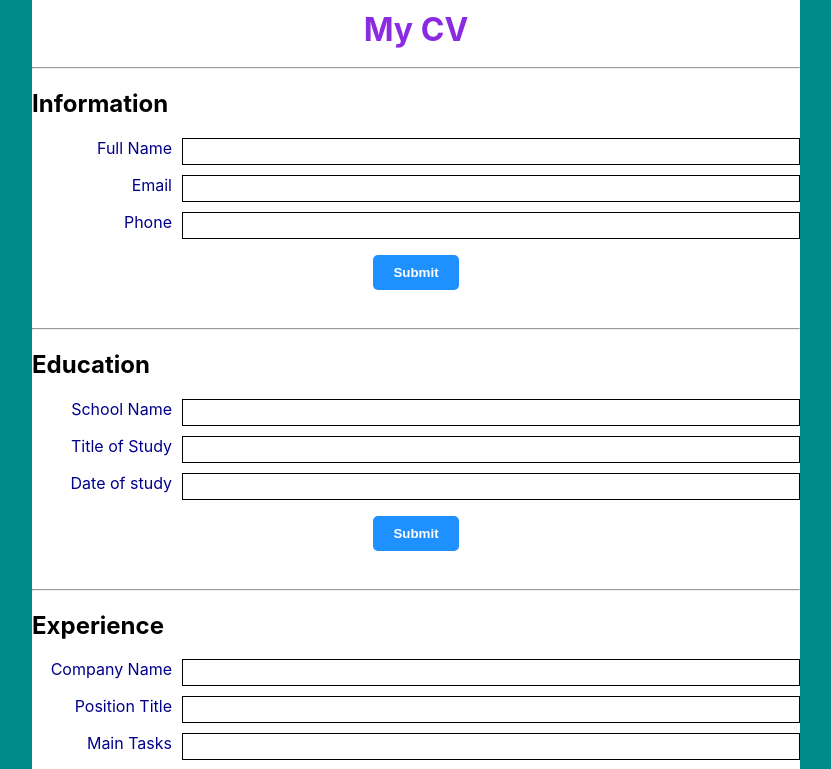
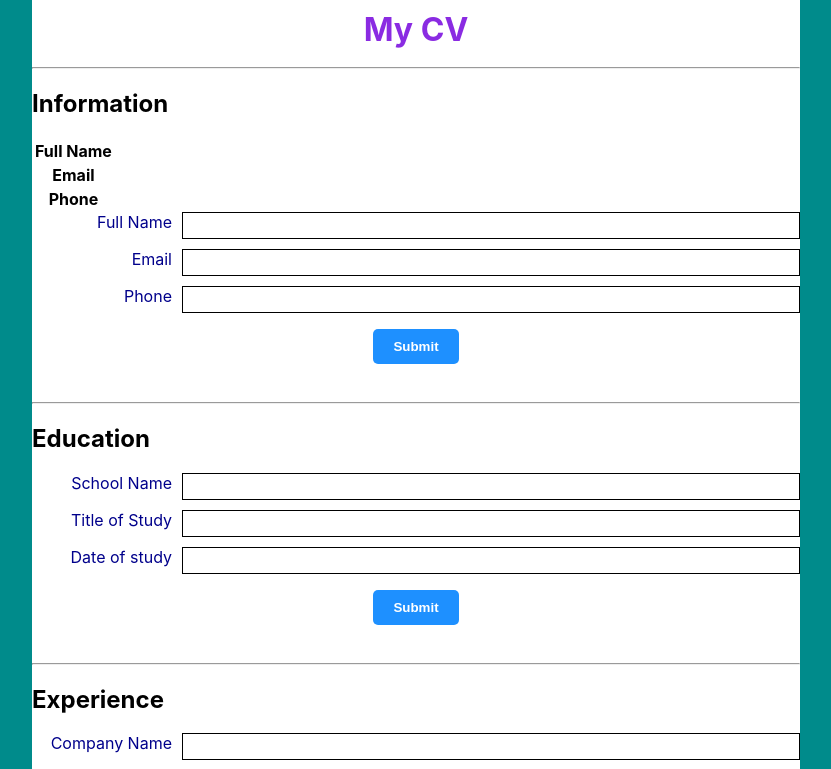
Before and after one commit to SonDo580/CV-application, a React (Create React App) app: page / in a window 1280 px wide. Shown: the top 769 px of the page, without its empty margins (224-1055 px from the left). Built offline with nearby package versions, Linux system fonts and the light colour scheme.

Commit message:
Add a table (display in reading mode)

```diff
--- a/src/components/Infomation.js
+++ b/src/components/Infomation.js
@@ -29,6 +29,21 @@ class Information extends Component {
     return (
       <form onSubmit={this.handleSubmit}>
         <h2>Information</h2>
+
+        <table>
+          <tr>
+            <th scope="row">Full Name</th>
+            <td>{this.state.fullName}</td>
+          </tr>
+          <tr>
+            <th scope="row">Email</th>
+            <td>{this.state.email}</td>
+          </tr>
+          <tr>
+            <th scope="row">Phone</th>
+            <td>{this.state.phone}</td>
+          </tr>
+        </table>
 
         <div className="field">
           <label>Full Name</label>
```
